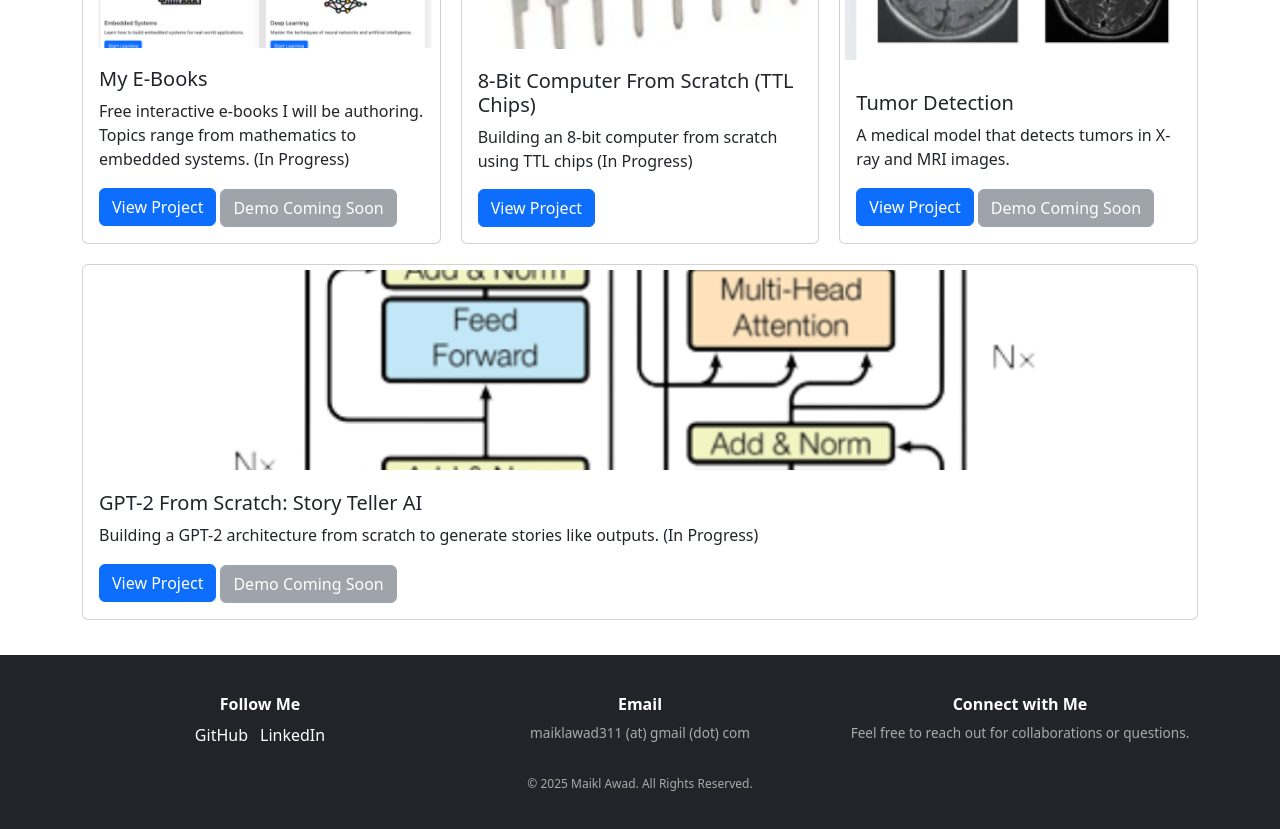
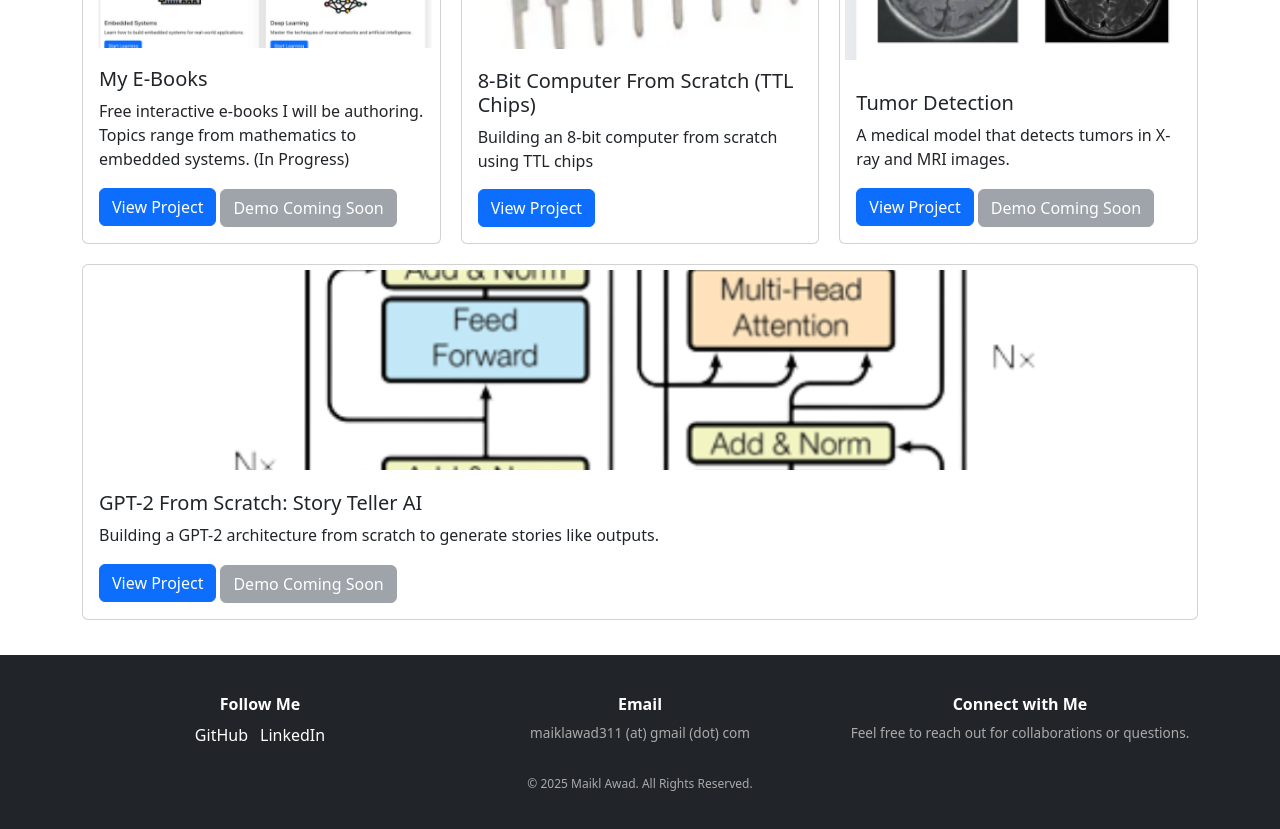
Before and after one commit to mikeCode321/portfolio, a React (Create React App) app: page /#/projects in a window 1280 px wide. Shown: the part 1120-1949 px from the top of the page. Built offline with nearby package versions, Linux system fonts and the light colour scheme.

Commit message:
projects updates

```diff
--- a/src/data/projectData.js
+++ b/src/data/projectData.js
@@ -63,15 +63,15 @@ export const getProjects = () => {
       title: 'My E-Books',
       description: 'Free interactive e-books I will be authoring. Topics range from mathematics to embedded systems. (In Progress)',
       image: placeholderImg6,
-      link: 'https://www.canva.com/design/DAGbvO3CoaY/P3qtjO6CgYOIMIyzpZ4Ucg/view#4',
+      link: null,
       demo: null,
       demo_coming_soon: true
     },
     {
       title: '8-Bit Computer From Scratch (TTL Chips)',
-      description: 'Building an 8-bit computer from scratch using TTL chips (In Progress)',
+      description: 'Building an 8-bit computer from scratch using TTL chips',
       image: placeholderImg7,
-      link: 'https://www.canva.com/design/DAGbvO3CoaY/P3qtjO6CgYOIMIyzpZ4Ucg/view#4',
+      link: null,
       demo: null,
       demo_coming_soon: false
     },
@@ -85,7 +85,7 @@ export const getProjects = () => {
     },
     {
       title: 'GPT-2 From Scratch: Story Teller AI',
-      description: 'Building a GPT-2 architecture from scratch to generate stories like outputs. (In Progress)',
+      description: 'Building a GPT-2 architecture from scratch to generate stories like outputs.',
       image: placeholderImg10,
       link: null,
       demo: null,
```
